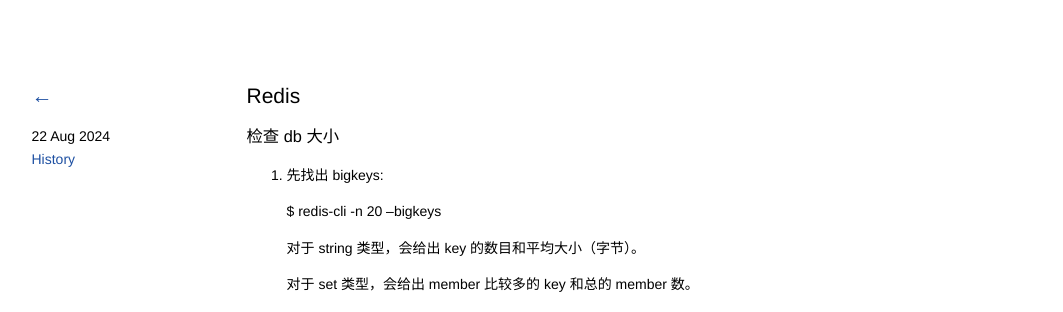
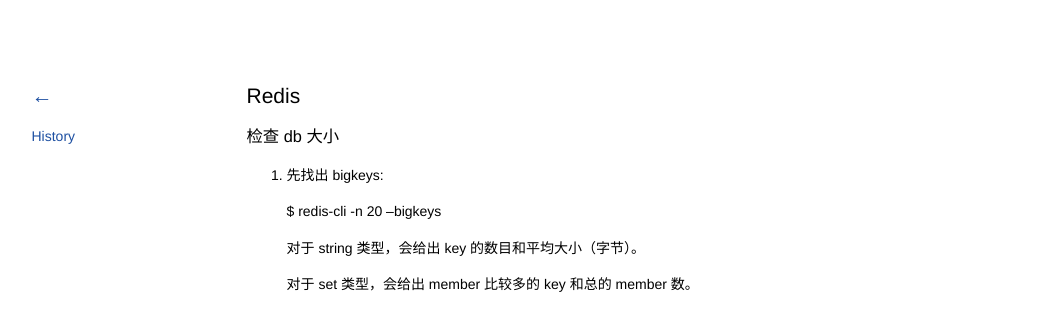
Before and after one commit to kidlj/awei, a Jekyll site: the page built from _wiki/redis.md, in a window 1280 px wide. Shown: the top 312 px of the page, without its empty margins (101-1164 px from the left). Built offline with Jekyll 4.4.1, drawn with Linux system fonts in a browser that asks for light colours.

Commit message:
remove wiki date

```diff
--- a/_layouts/wiki.html
+++ b/_layouts/wiki.html
@@ -7,9 +7,6 @@
 		<a href="/wiki/">←</a>
 	</h2>
 	<ul>
-		<li>
-			{{ page.date | date_to_string }}
-		</li>
 		<li>
 			<a href="{{ site.commits }}{{ page.path }}">History</a>
 		</li>
```
